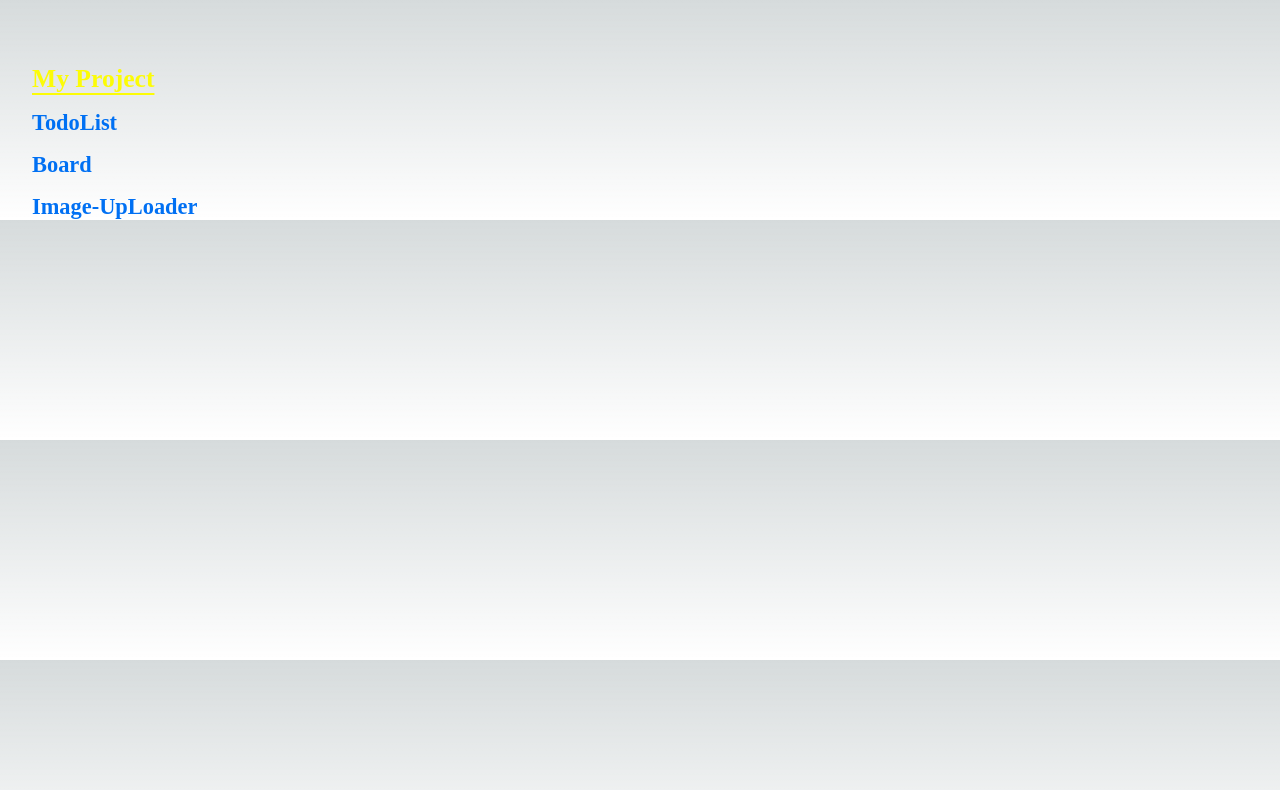
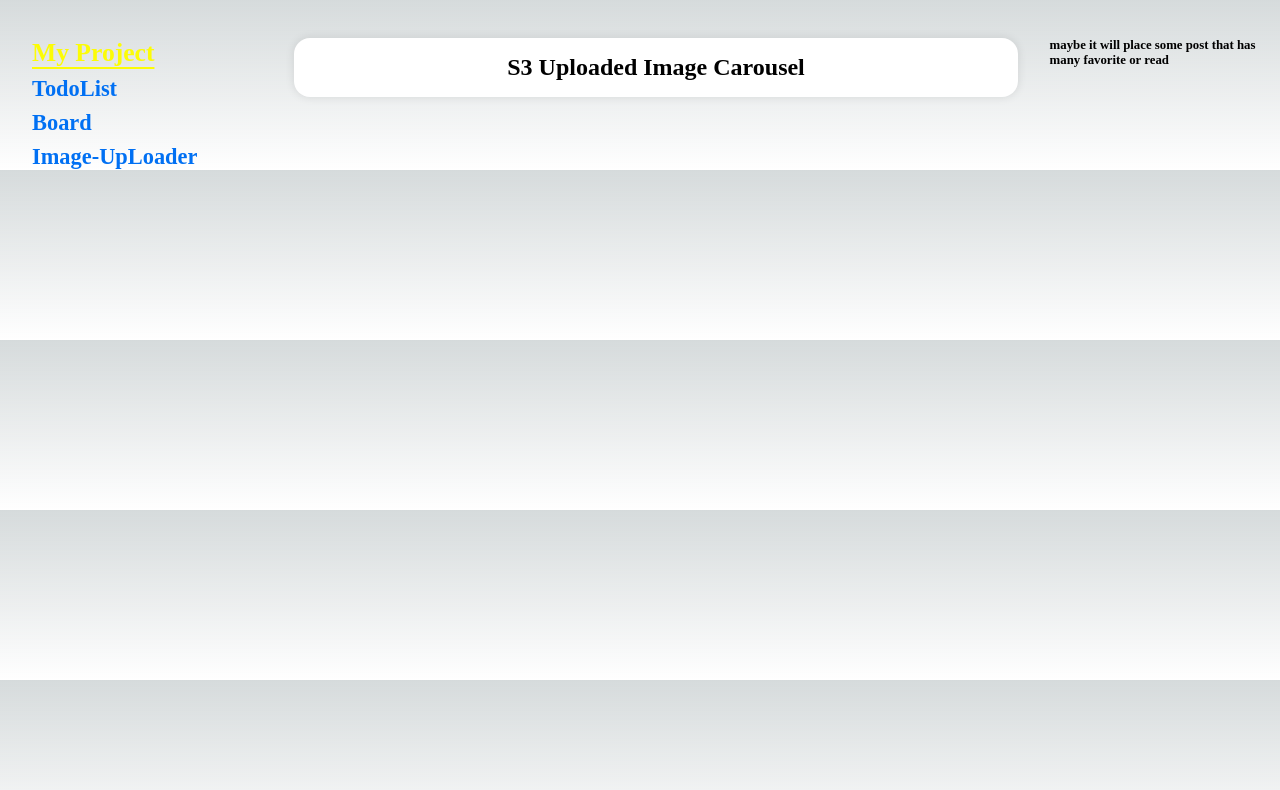
Before and after one commit to Tchaikovsky1114/nextjs-mariadb-prisma, a Next.js app: page / in a window 1280 px wide. Shown: the top 790 px of the page. Built offline with nearby package versions, Linux system fonts and the light colour scheme.

Commit message:
feat: 메인페이지 변경 / ImageUrls Schema 생성

```diff
--- a/components/style/Button.tsx
+++ b/components/style/Button.tsx
@@ -20,7 +20,7 @@ const StyledButton = styled.button`
 
 interface Props {
     children: React.ReactNode
-    onClick: (e:MouseEvent<HTMLButtonElement>) => Promise<boolean>
+    onClick: (e:MouseEvent<HTMLButtonElement>) => Promise<boolean | void>
 }
 
 export default function Button({onClick,children}:Props) {
--- a/components/style/Container.tsx
+++ b/components/style/Container.tsx
@@ -1,11 +1,11 @@
 import { styled } from "styled-components";
 
 export const Container = styled.div`
-  padding-top: 4rem;
+  padding-top: 2.4rem;
   padding-left: 2rem;
   display: flex;
   flex-direction: column;
-  align-items: flex-start;
+  align-items: center;
   gap: 1rem;
   p{
     color: ${({theme}) => theme.colors.accent};
--- a/pages/api/hello.ts
+++ /dev/null
@@ -1,13 +0,0 @@
-// Next.js API route support: https://nextjs.org/docs/api-routes/introduction
-import type { NextApiRequest, NextApiResponse } from 'next'
-
-type Data = {
-  name: string
-}
-
-export default function handler(
-  req: NextApiRequest,
-  res: NextApiResponse<Data>
-) {
-  res.status(200).json({ name: 'John Doe' })
-}
--- /dev/null
+++ b/pages/api/imagedb.ts
@@ -0,0 +1,26 @@
+import { PrismaClient } from "@prisma/client";
+import { NextApiResponse, NextApiRequest } from "next";
+
+const prisma = new PrismaClient();
+
+
+export default async function handler(req: NextApiRequest, res: NextApiResponse) {
+
+    switch(req.method) {
+        case 'GET':
+            break;
+        case 'POST':
+            try {
+
+            } catch (error) {
+
+            }
+            break;
+        case 'PUT':
+            break;
+        case 'PATCH':
+            break;
+        case 'DELETE':
+            break;
+    }
+}
--- a/pages/index.tsx
+++ b/pages/index.tsx
@@ -2,17 +2,97 @@ import { Container } from "@/components/style/Container";
 import Link from "next/link";
 import { styled } from "styled-components";
 
+const Center = styled.div`
+    width: 100%;
+    display: flex;
+    justify-content: center;
+    align-items: center;
+    gap: 2rem;
+`
 
+const StyledLNB = styled.div`
+    align-self: flex-start;
+    flex:0.2;
+    display: flex;
+    flex-direction: column;
+    gap: 0.5rem;
+    width: fit-content;
+    font-size: 1.5rem;
+    font-weight: bold;
+    color: #000;
+    text-decoration: none;
+    &:hover {
+        color: #007bff;
+    }
+`
+const StyledRNB = styled.div`
+    align-self: flex-start;
+    flex:0.2;
+    display: flex;
+    flex-direction: column;
+    justify-content: center;
+    align-items: center;
+    gap: 0.5rem;
+    width: fit-content;
+    font-size: 1.5rem;
+    font-weight: bold;
+    color: #000;
+    text-decoration: none;
+    &:hover {
+        color: #007bff;
+    }
+`
+const CenterSliderBox = styled.div`
+    display: flex;
+    align-self: flex-start;
+    justify-content: flex-start;
+    align-items: center;
+    flex: 0.6;
+    width: 100%;
+    height: 100%;
+    background-color: #fff;
+    border-radius: 1rem;
+    box-shadow: 0 0 10px 0 rgba(0,0,0,0.1);
+    overflow: hidden;
+    position: relative;
+    padding: 1rem;
+    gap: 1rem;
+    flex-direction: column;
+    p {
+        font-size: 1.5rem;
+        font-weight: bold;
+        color: #000;
+        text-decoration: none;
+        &:hover {
+            color: #007bff;
+        }
+    }
+`
+const Placeholder = styled.span`
+  font-size: 0.8rem;
+`
 
 
 export default function Home() {
 
   return (
     <Container>
-      <p>My Project</p>
-    <Link href="/todos">TodoList</Link>
-    <Link href="/board">Board</Link>
-    <Link href="/image-uploader">Image-UpLoader</Link>
+      <Center>
+      <StyledLNB>
+        <p>My Project</p>
+        <Link href="/todos">TodoList</Link>
+        <Link href="/board">Board</Link>
+        <Link href="/image-uploader">Image-UpLoader</Link>
+      </StyledLNB>
+        <CenterSliderBox>
+        <p>S3 Uploaded Image Carousel</p>
+
+        </CenterSliderBox>
+      <StyledRNB>
+        <Placeholder>maybe it will place some post that has many favorite or read</Placeholder>
+      </StyledRNB>
+      </Center>
+
     </Container>
   )
 }
```
Also changed, not shown: hooks/useImageLoader.tsx (+10 -4 lines), pages/image-uploader/index.tsx (+13 -3 lines), 2 other files (tests, documents, lock files or other folders).
